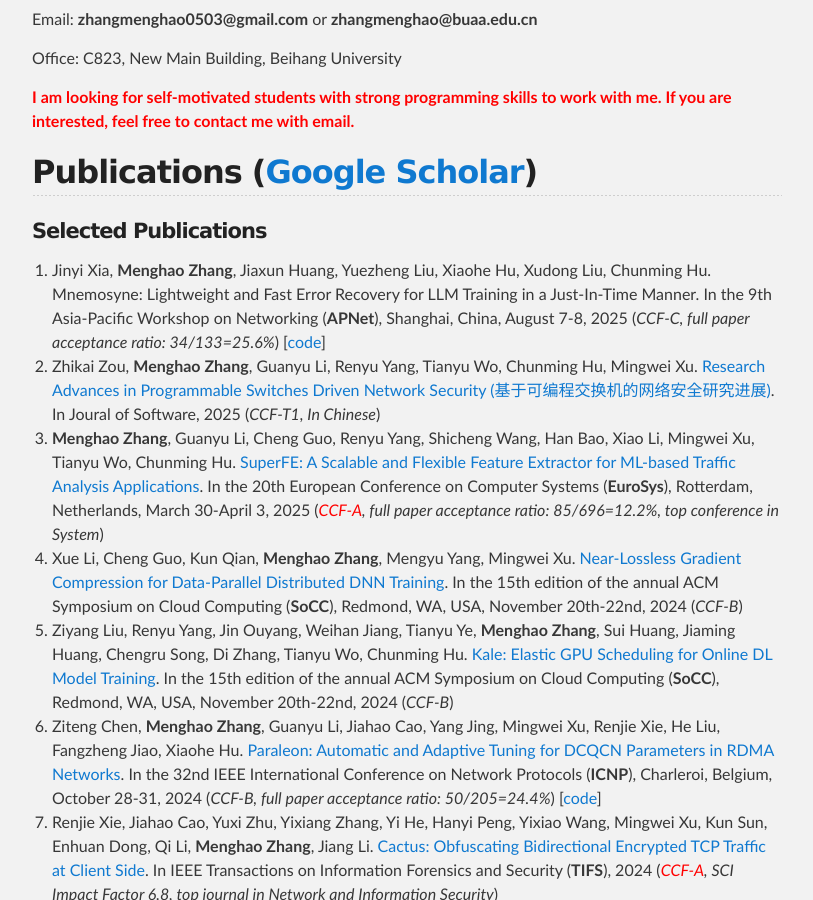
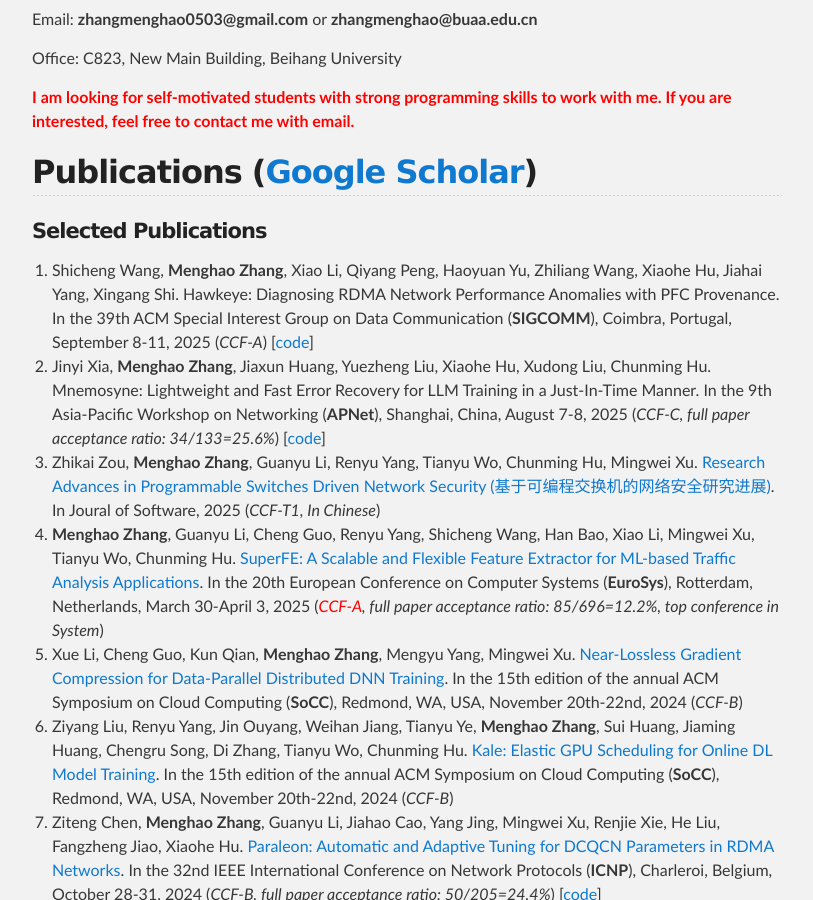
Before and after one commit to zhangmenghao/zhangmenghao.github.io, a Jekyll site: the page built from index.md, in a window 1280 px wide and 900 px high, scrolled down 980 px. Shown: the whole window, without its empty margins (233-1046 px from the left). Built offline with Jekyll 4.4.1, drawn with Linux system fonts in a browser that asks for light colours.

Commit message:
Update pub

```diff
--- a/index.md
+++ b/index.md
@@ -33,6 +33,9 @@ Office: C823, New Main Building, Beihang University
 ## Publications ([Google Scholar](https://scholar.google.com/citations?user=fv-p85gAAAAJ&hl=zh-CN))
 <!-- (# indicates that I am the corresponding author) -->
 #### Selected Publications
+23. Shicheng Wang, __Menghao Zhang__, Xiao Li, Qiyang Peng, Haoyuan Yu, Zhiliang Wang, Xiaohe Hu, Jiahai Yang, Xingang Shi.
+Hawkeye: Diagnosing RDMA Network Performance Anomalies with PFC Provenance.
+In the 39th ACM Special Interest Group on Data Communication (**SIGCOMM**), Coimbra, Portugal, September 8-11, 2025 (*CCF-A*) [[code](https://github.com/wangshicheng1225/Hawkeye)]
 22. Jinyi Xia, __Menghao Zhang__, Jiaxun Huang, Yuezheng Liu, Xiaohe Hu, Xudong Liu, Chunming Hu.
 Mnemosyne: Lightweight and Fast Error Recovery for LLM Training in a Just-In-Time Manner.
 In the 9th Asia-Pacific Workshop on Networking (**APNet**), Shanghai, China, August 7-8, 2025 (*CCF-C, full paper acceptance ratio: 34/133=25.6%*) [[code](https://github.com/Networked-System-and-Security-Group/Mnemosyne)]
```
